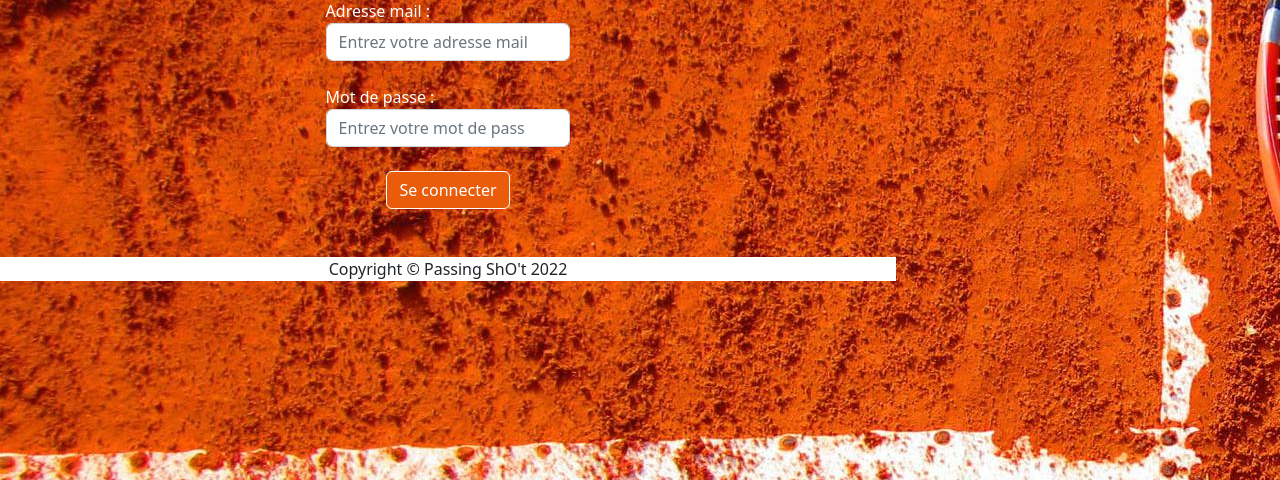
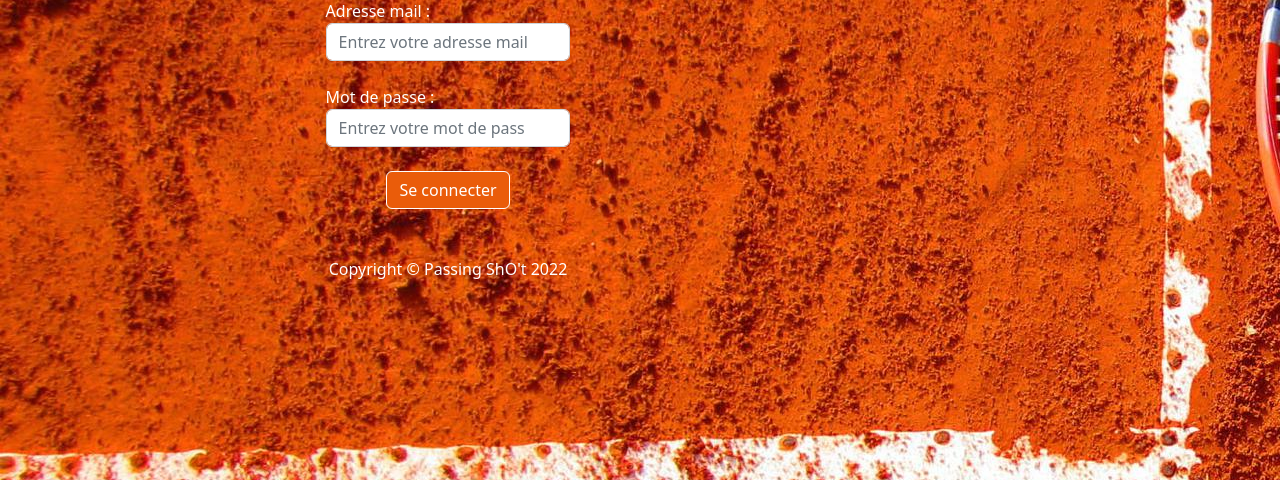
Before and after one commit to Vincent-Mitry/projet-passing-shot-back, a Symfony app: template templates/security/login.html.twig in a window 1280 px wide. Shown: the part 225-705 px from the top of the page. Run offline with Twig, Linux system fonts and the light colour scheme; the template is opened without the code that fills it, so the values that code supplies are empty; some libraries are stand-ins or nearby versions.

Commit message:
yannis-feat/update-footer-login-page

```diff
--- a/templates/security/login.html.twig
+++ b/templates/security/login.html.twig
@@ -48,9 +48,9 @@
             </div>
         </div>
     </section>
-    <footer class="bg-white sticky-footer mt-5">
+    <footer class="sticky-footer mt-5">
             <div class="container my-auto">
-                <div class="text-center my-auto copyright"><span>Copyright © Passing ShO't 2022</span></div>
+                <div class="text-color-grey text-center my-auto copyright"><span>Copyright © Passing ShO't 2022</span></div>
             </div>
     </footer>
 </body>
```
